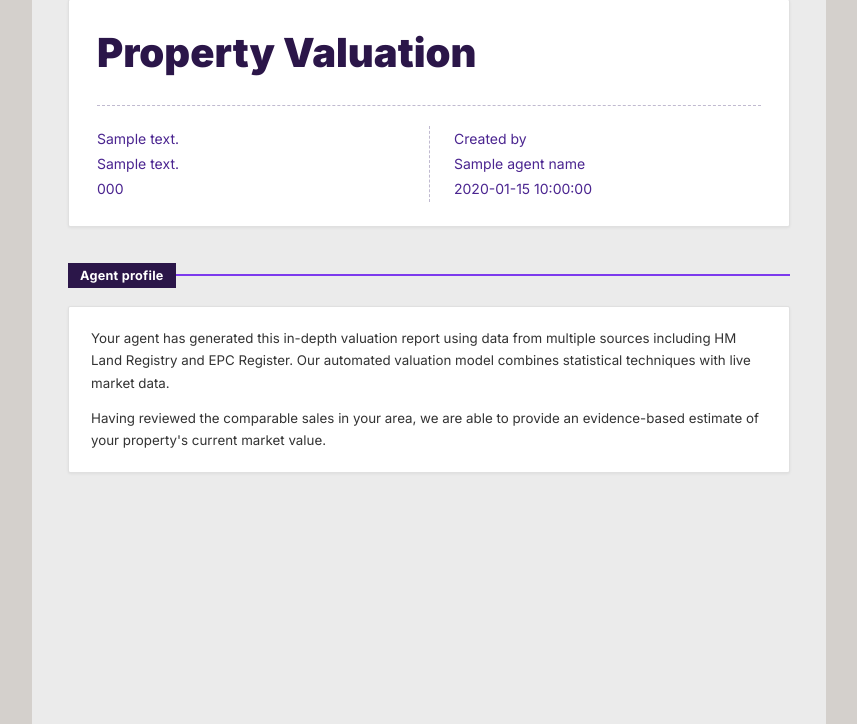
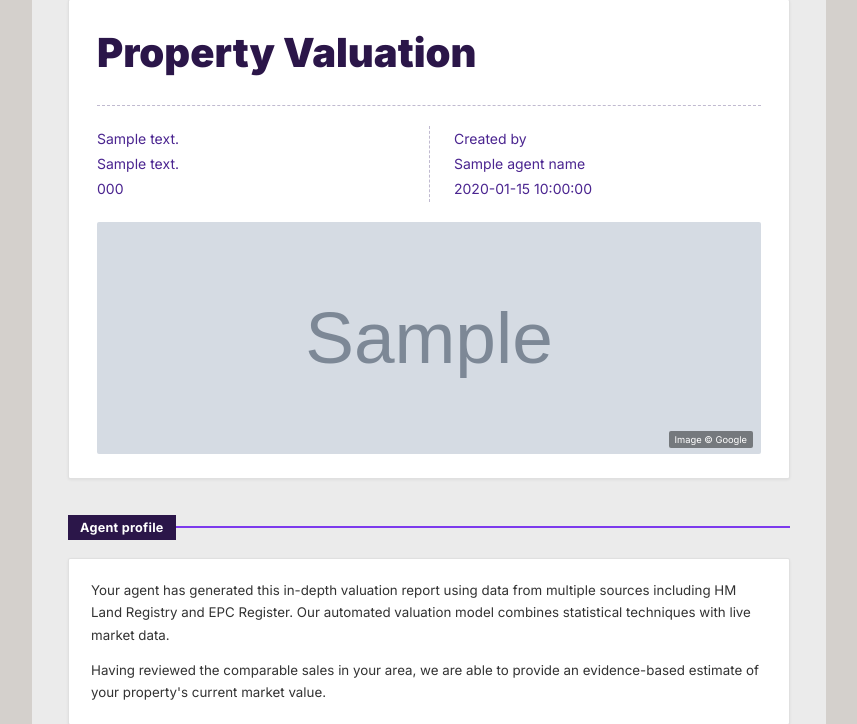
Before and after one commit to fadimohamed2100-sketch/propval-uk, a Python web app: template backend/templates/report_playwright.html in a window 1280 px wide. Shown: the part 129-853 px from the top of the page, without its empty margins (211-1068 px from the left). Run offline with Jinja, Linux system fonts and the light colour scheme; the template is opened without the code that fills it: most values are stand-ins (such as "Sample title", 1, 10 or a date in 2020); grey boxes marked "Sample" are stand-in pictures.

Commit message:
Add subject property photo to PDF cover (Street View, with Google attribution)

```diff
--- a/backend/templates/report_playwright.html
+++ b/backend/templates/report_playwright.html
@@ -118,6 +118,26 @@ html, body { font-family: 'Inter', system-ui, sans-serif; background: #D4D0CC; f
 .cover-addr { color: var(--purple); font-size: 10.5pt; line-height: 1.8; }
 
 .agent-text { font-size: 10pt; color: var(--text-body); line-height: 1.7; }
+
+/* Subject property hero image (cover page) */
+.subject-photo-wrap {
+  position: relative;
+  margin-top: 20px;
+  border-radius: 2px;
+  overflow: hidden;
+  line-height: 0;
+}
+.subject-photo { width: 100%; height: 232px; object-fit: cover; display: block; }
+.subject-photo-credit {
+  position: absolute;
+  bottom: 6px; right: 8px;
+  font-size: 7pt;
+  color: white;
+  background: rgba(0,0,0,.45);
+  padding: 2px 6px;
+  border-radius: 2px;
+  line-height: 1.4;
+}
 
 /* ── Property summary page ─────────────────────────────────── */
 .intro-text { font-size: 10pt; color: #444; line-height: 1.6; margin-bottom: 22px; }
@@ -332,6 +352,15 @@ html, body { font-family: 'Inter', system-ui, sans-serif; background: #D4D0CC; f
           </p>
         </div>
       </div>
+
+      {% if subject_photo %}
+      {# Street View of the valued property - omitted entirely when
+         Google has no coverage, rather than showing a broken frame #}
+      <div class="subject-photo-wrap">
+        <img src="{{ subject_photo }}" class="subject-photo" alt="">
+        <span class="subject-photo-credit">Image &copy; Google</span>
+      </div>
+      {% endif %}
     </div>
 
     <div style="margin-top: 32px;">
```
Also changed, not shown: backend/services/pdf_playwright.py (+29 -3 lines).
